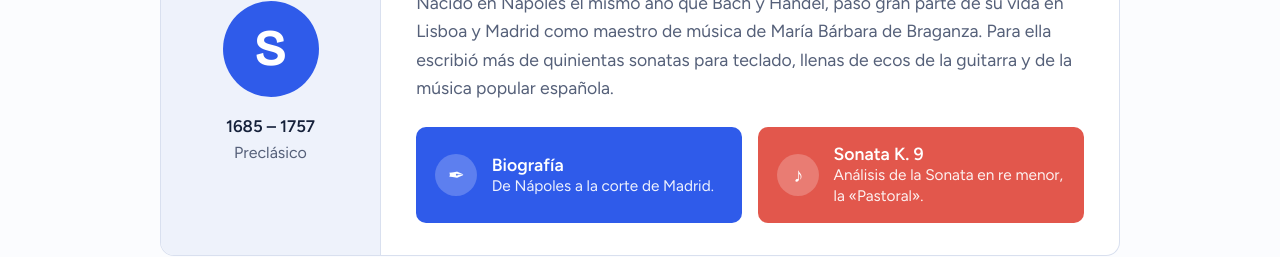
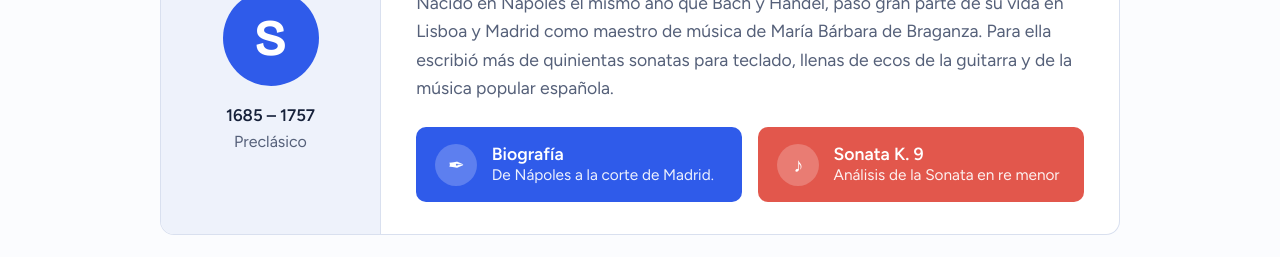
Before and after one commit to mgarper686/Scarlatti, a plain HTML site: page index.html in a window 1280 px wide. Shown: the part 552-809 px from the top of the page. Drawn offline with nearby package versions, Linux system fonts and the light colour scheme.

Commit message:
Add files via upload

```diff
--- a/index.html
+++ b/index.html
@@ -1481,7 +1481,7 @@
             <span class="icono" aria-hidden="true">♪</span>
             <span>
               <strong>Sonata K. 9</strong>
-              <span class="desc">Análisis de la Sonata en re menor, la «Pastoral».</span>
+              <span class="desc">Análisis de la Sonata en re menor</span>
             </span>
           </a>
         </div>
```
